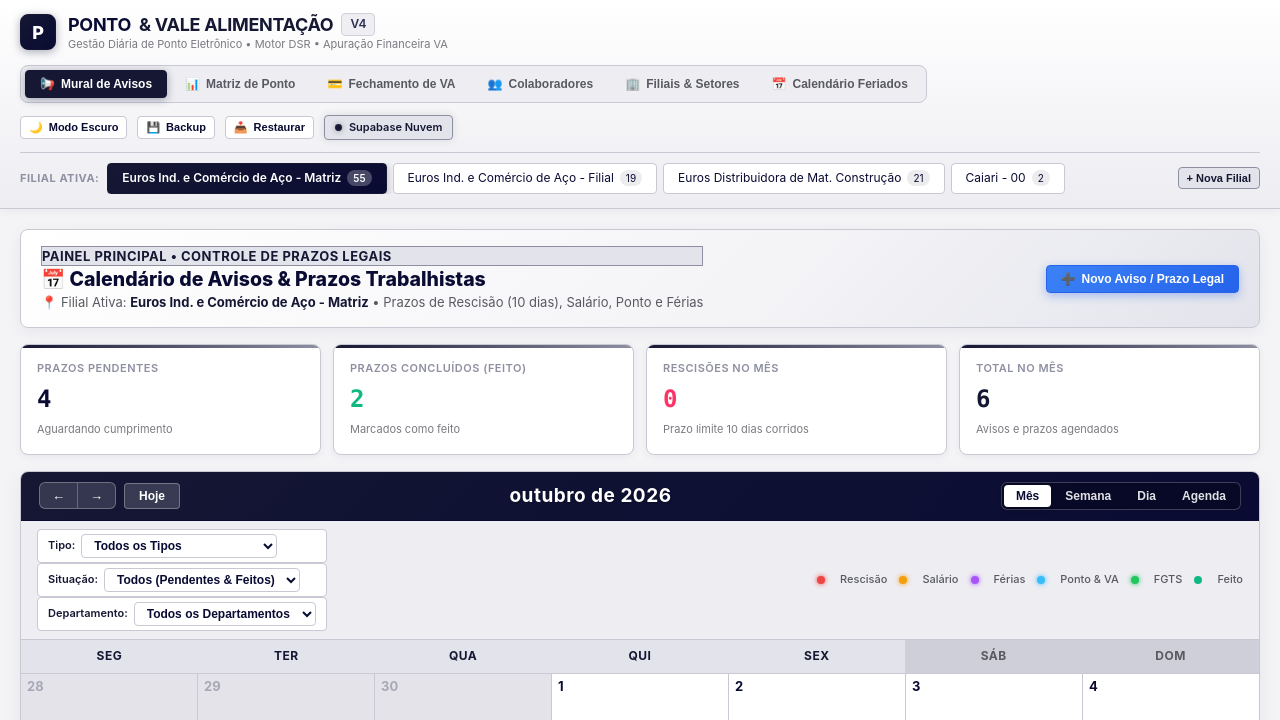
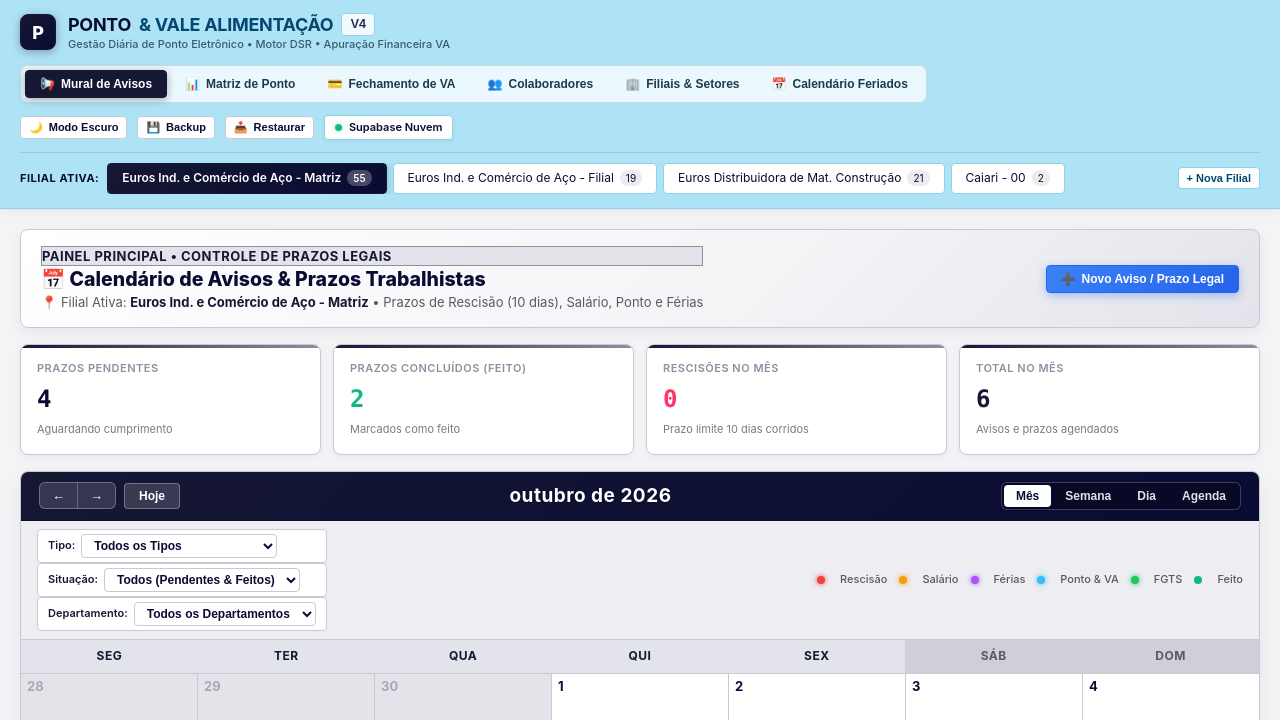
Before and after one commit to Lczimhs/Euros-Ponto, a plain HTML site: page index.html in a window 1280 px wide. Both pictures are taken after a click on the button "Alternar para Modo Claro". Shown: the top 720 px of the page. Drawn offline with nearby package versions, Linux system fonts and the light colour scheme; no server answers.

Commit message:
fix(light-mode): definir fundo do cabecalho principal como #AEE3F5

```diff
--- a/style.css
+++ b/style.css
@@ -2403,9 +2403,9 @@ thead th.col-dsr {
 
 /* Header & Top Navigation */
 [data-theme="light"] .app-header {
-  background: linear-gradient(180deg, #FFFFFF 0%, #EDEDF2 100%);
-  border-bottom: 1px solid #C8C9D3;
-  box-shadow: 0 2px 10px rgba(9, 11, 51, 0.05);
+  background: #AEE3F5 !important;
+  border-bottom: 1px solid #8FD2E8 !important;
+  box-shadow: 0 2px 10px rgba(9, 11, 51, 0.06);
 }
 
 [data-theme="light"] .brand-title-group h1 {
@@ -2413,18 +2413,19 @@ thead th.col-dsr {
 }
 
 [data-theme="light"] .brand-title-group h1 span {
-  color: #151733;
+  color: #034870;
   text-shadow: none;
 }
 
 [data-theme="light"] .brand-title-group h1 span[style*="background"] {
-  background: #EDEDF2 !important;
-  border-color: #C8C9D3 !important;
+  background: #FFFFFF !important;
+  border-color: #8FD2E8 !important;
   color: #090B33 !important;
 }
 
 [data-theme="light"] .brand-subtitle {
-  color: #595A61;
+  color: #1E3A4B;
+  font-weight: 500;
 }
 
 [data-theme="light"] .brand-logo-icon {
@@ -2436,17 +2437,18 @@ thead th.col-dsr {
 
 /* Nav Tabs */
 [data-theme="light"] .header-nav-views {
-  background: #EDEDF2;
-  border-color: #C8C9D3;
+  background: rgba(255, 255, 255, 0.75);
+  border-color: rgba(9, 11, 51, 0.12);
 }
 
 [data-theme="light"] .nav-tab-btn {
-  color: #595A61;
+  color: #1E3A4B;
+  font-weight: 600;
 }
 
 [data-theme="light"] .nav-tab-btn:hover {
-  background: #E3E4EB;
-  color: #151733;
+  background: rgba(255, 255, 255, 0.95);
+  color: #090B33;
 }
 
 [data-theme="light"] .nav-tab-btn.active {
@@ -2458,18 +2460,23 @@ thead th.col-dsr {
 
 /* Branch Tabs */
 [data-theme="light"] .branch-tabs-container {
-  border-top-color: #C8C9D3;
+  border-top: 1px solid rgba(9, 11, 51, 0.12) !important;
+}
+
+[data-theme="light"] .branch-tab-label {
+  color: #090B33 !important;
+  font-weight: 700 !important;
 }
 
 [data-theme="light"] .branch-tab-item {
   background: #FFFFFF;
-  border-color: #C8C9D3;
+  border-color: #8FD2E8;
   color: #090B33;
 }
 
 [data-theme="light"] .branch-tab-item:hover {
-  border-color: #8E8FA1;
-  color: #151733;
+  border-color: #090B33;
+  color: #090B33;
 }
 
 [data-theme="light"] .branch-tab-item.active {
@@ -2482,6 +2489,18 @@ thead th.col-dsr {
 [data-theme="light"] .branch-tab-item .branch-badge {
   background: rgba(9, 11, 51, 0.08);
   color: #090B33;
+}
+
+[data-theme="light"] #btn-quick-new-branch {
+  background: #FFFFFF !important;
+  color: #034870 !important;
+  border: 1px solid #8FD2E8 !important;
+  font-weight: 700 !important;
+}
+
+[data-theme="light"] #btn-quick-new-branch:hover {
+  background: #034870 !important;
+  color: #FFFFFF !important;
 }
 
 [data-theme="light"] .branch-tab-item.active .branch-badge {
@@ -2521,15 +2540,15 @@ thead th.col-dsr {
 }
 
 [data-theme="light"] .cloud-badge {
-  background: #E3E4EB;
-  color: #151733;
-  border-color: #8E8FA1;
-  box-shadow: 0 0 8px rgba(21, 23, 51, 0.12);
+  background: #FFFFFF !important;
+  color: #090B33 !important;
+  border-color: #8FD2E8 !important;
+  box-shadow: 0 1px 4px rgba(9, 11, 51, 0.06);
 }
 
 [data-theme="light"] .cloud-dot {
-  background: #151733;
-  box-shadow: 0 0 6px rgba(21, 23, 51, 0.4);
+  background: #10B981;
+  box-shadow: 0 0 6px rgba(16, 185, 129, 0.4);
 }
 
 [data-theme="light"] .month-nav-btn {
```
